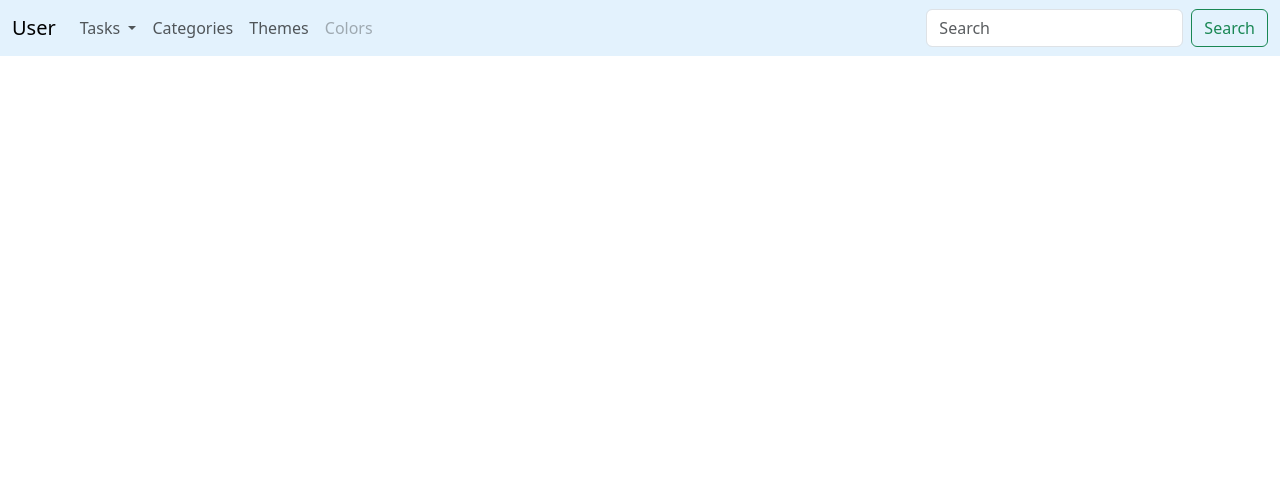
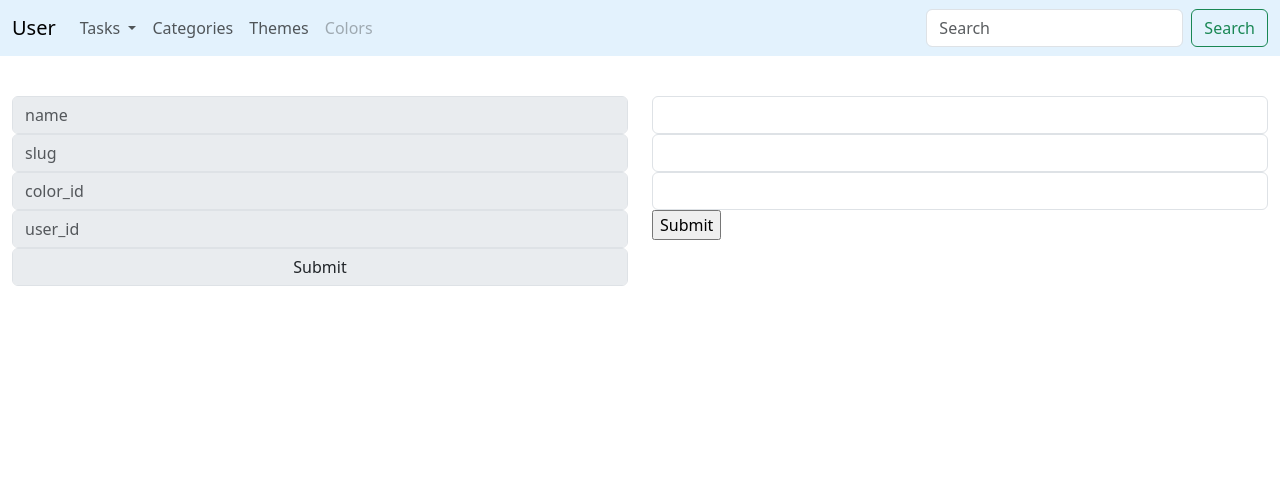
Before and after one commit to lukash-ST88/KanbanBoardToDo, a FastAPI app: template todo_app/templates/category_list.html in a window 1280 px wide. Shown: the top 485 px of the page. Run offline with FastAPI, Linux system fonts and the light colour scheme; the template is opened without the code that fills it, so the values that code supplies are empty; parts of the project's set-up code (start-up, migrations or seed data) failed here and were passed over.

Commit message:
add and upadate of cats were created

```diff
--- a/todo_app/main.py
+++ b/todo_app/main.py
@@ -73,9 +73,8 @@ async def authenticated_route(user: User = Depends(current_active_user)):
     return {"message": f"Hello {user.email}!"}
 
 #TODO: align categories
-#TODO: add modals and categories update
-#TODO: categories add
 #TODO: task add
+#TODO: selection choice
 #TODO: task
 #TODO: trash task by icon
 #TODO: filter and search of tasks
--- a/todo_app/templates/base.html
+++ b/todo_app/templates/base.html
@@ -18,10 +18,10 @@
       {% block content %}
       {% endblock %}
       {% include 'include/footer.html' %}
-
 </body>
 <script src="https://cdn.jsdelivr.net/npm/bootstrap@5.3.0-alpha3/dist/js/bootstrap.bundle.min.js"
       integrity="sha384-ENjdO4Dr2bkBIFxQpeoTz1HIcje39Wm4jDKdf19U8gI4ddQ3GYNS7NTKfAdVQSZe"
       crossorigin="anonymous"></script>
 
+
 </html>
--- a/todo_app/templates/category_add.html
+++ b/todo_app/templates/category_add.html
@@ -1,7 +1,7 @@
 {% extends 'base.html' %}
 {% block content %}
 
-<form method="post" enctype="application/x-www-form-urlencoded">
+<form method="post" class="py-5" enctype="application/x-www-form-urlencoded">
     <input type="text" name="name" placeholder="name"/>
     <input type="text" name="slug" placeholder="slug"/>
     <input type="number" name="color_id" placeholder="color_id"/>
--- a/todo_app/templates/category_list.html
+++ b/todo_app/templates/category_list.html
@@ -1,29 +1,35 @@
 {% extends 'base.html' %}
 {% block content %}
 
-<div class="container-xxl text-center py-5">
+{% include 'include/category_forms.html' %}
+
+<div class="container-xxl align-items-center text-center py-5 ">
     {% for cat in cats %}
-    <div class="d-lg-inline-flex  justify-content-evenly p-3">
+    <div class="d-lg-inline-flex  p-3">
         <div class="accordion" id="accordionCategory">
-            <div class="accordion-item ">
+            <div class="accordion-item border-5 border-primary ">
                 <h2 class="accordion-header">
                     <button class="accordion-button bg-primary" type="button" data-bs-toggle="collapse"
                         data-bs-target="#collapse{{cat.id}}" aria-expanded="false" aria-controls="collapse{{cat.id}}">
                         {{cat.name}}
                     </button>
                 </h2>
-                <div id="collapse{{cat.id}}" class="accordion-collapse collapse" data-bs-parent="#accordion">
-                    <div class="accordion-body text-center">
-                        <a class="btn btn-outline-warning" href="" role="button">Edit</a>
-                        <a class="btn btn-outline-danger" href="/category/{{cat.slug}}/delete" role="button">Delete</a>
+                <div id="collapse{{cat.id}}" class="accordion-collapse collapse " data-bs-parent="#accordion">
+                    <div class="accordion-body ">
+                        <a class="btn btn-outline-warning" href="/categories/{{cat.slug}}" role="button">Edit</a>
+                        <a class="btn btn-outline-danger" href="/categories/{{cat.slug}}/delete" role="button">Delete</a>
                     </div>
+
                 </div>
+
             </div>
+
         </div>
+
     </div>
+
     {% endfor %}
-    <div class="modal-dialog modal-dialog-centered">
 
-      </div>
 </div>
+
 {% endblock %}
--- /dev/null
+++ b/todo_app/templates/include/category_forms.html
@@ -0,0 +1,54 @@
+<div class="container-xxl py-5">
+    <div class="row">
+        {% if flag == 'add'%}
+        <div class="col">
+            <form method="post" class="py-5" enctype="application/x-www-form-urlencoded" action="/categories/add">
+                <fieldset>
+                    <div class="mb-3">
+                        <input type="text" class="form-control" name="name" placeholder="name" />
+                        <input type="text" class="form-control" name="slug" placeholder="slug" />
+                        <input type="number" class="form-control" name="color_id" placeholder="color_id" />
+                        <input type="number" class="form-control" name="user_id" placeholder="user_id" />
+                        <input type="submit" class="form-control" class="btn btn-primary">
+                    </div>
+                </fieldset>
+            </form>
+        </div>
+        <div class="col py-5">
+            <form method="post" enctype="application/x-www-form-urlencoded">
+                <fieldset disabled>
+                    <input type="text" class="form-control" name="name" placeholder="category name" />
+                    <input type="text" class="form-control" name="slug" placeholder="category slug" />
+                    <input type="number" class="form-control" name="color_id" placeholder="color_id" />
+                    <input type="submit">
+                </fieldset>
+            </form>
+        </div>
+        {% else %}
+        <div class="col">
+            <form method="post" class="py-5" enctype="application/x-www-form-urlencoded" action="/categories/add">
+                <fieldset disabled>
+                    <div class="mb-3">
+                        <input type="text" class="form-control" name="name" placeholder="name" />
+                        <input type="text" class="form-control" name="slug" placeholder="slug" />
+                        <input type="number" class="form-control" name="color_id" placeholder="color_id" />
+                        <input type="number" class="form-control" name="user_id" placeholder="user_id" />
+                        <input type="submit" class="form-control" class="btn btn-primary">
+                    </div>
+                </fieldset>
+            </form>
+        </div>
+        <div class="col py-5">
+            <form method="post" enctype="application/x-www-form-urlencoded"
+                action="/categories/{{update_cat.slug}}/update">
+                <fieldset>
+                    <input type="text" class="form-control" name="name" value="{{update_cat.name}}"/>
+                    <input type="text" class="form-control" name="slug" value="{{update_cat.slug}}"/>
+                    <input type="number" class="form-control" name="color_id" value="{{update_cat.color_id}}"/>
+                    <input type="submit">
+                </fieldset>
+            </form>
+        </div>
+        {% endif %}
+    </div>
+</div>
```
Also changed, not shown: todo_app/pages/views.py (+18 -14 lines), todo_app/templates/delcat.html (deleted, +0 -10 lines), todo_app/templates/test.html (+30 -34 lines).
